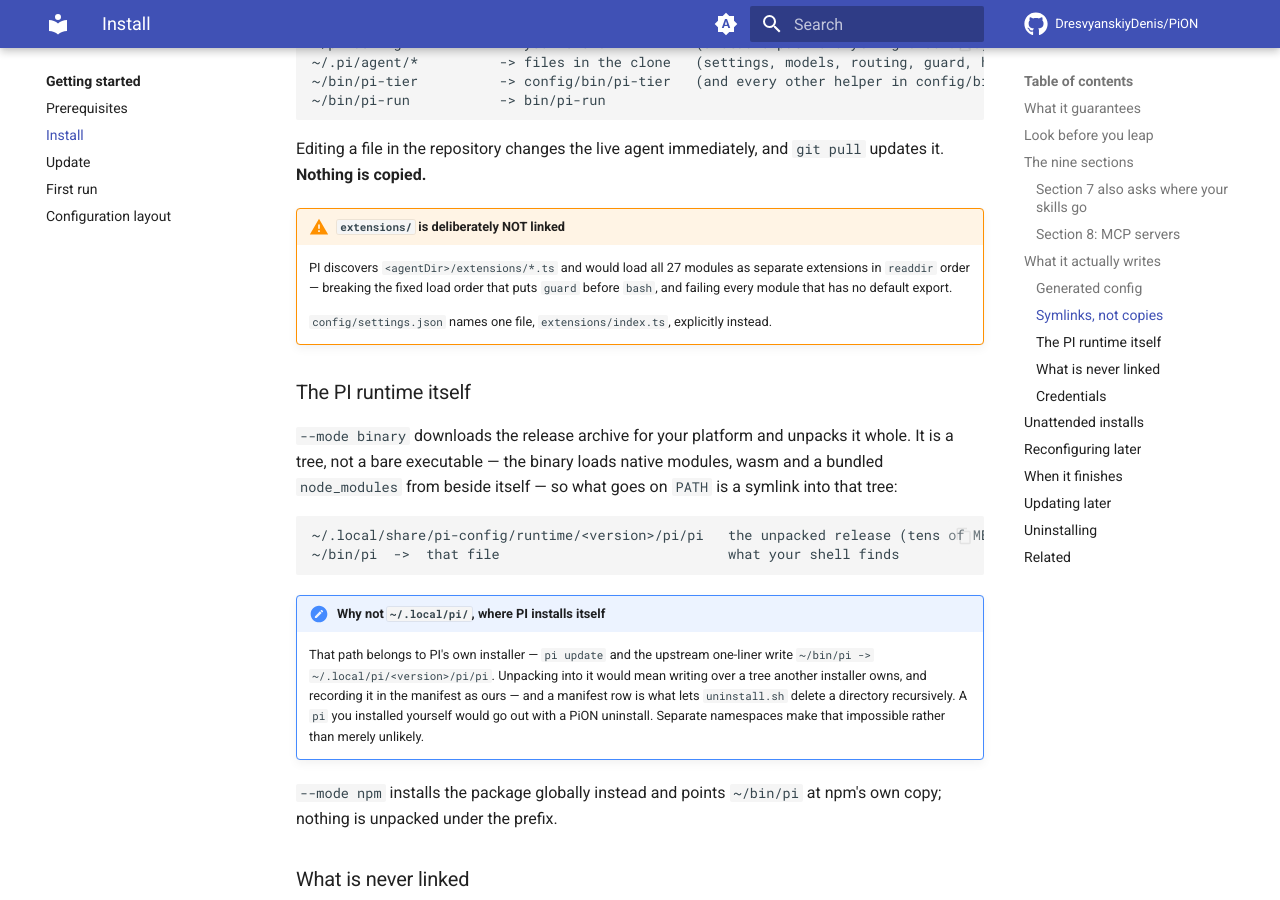
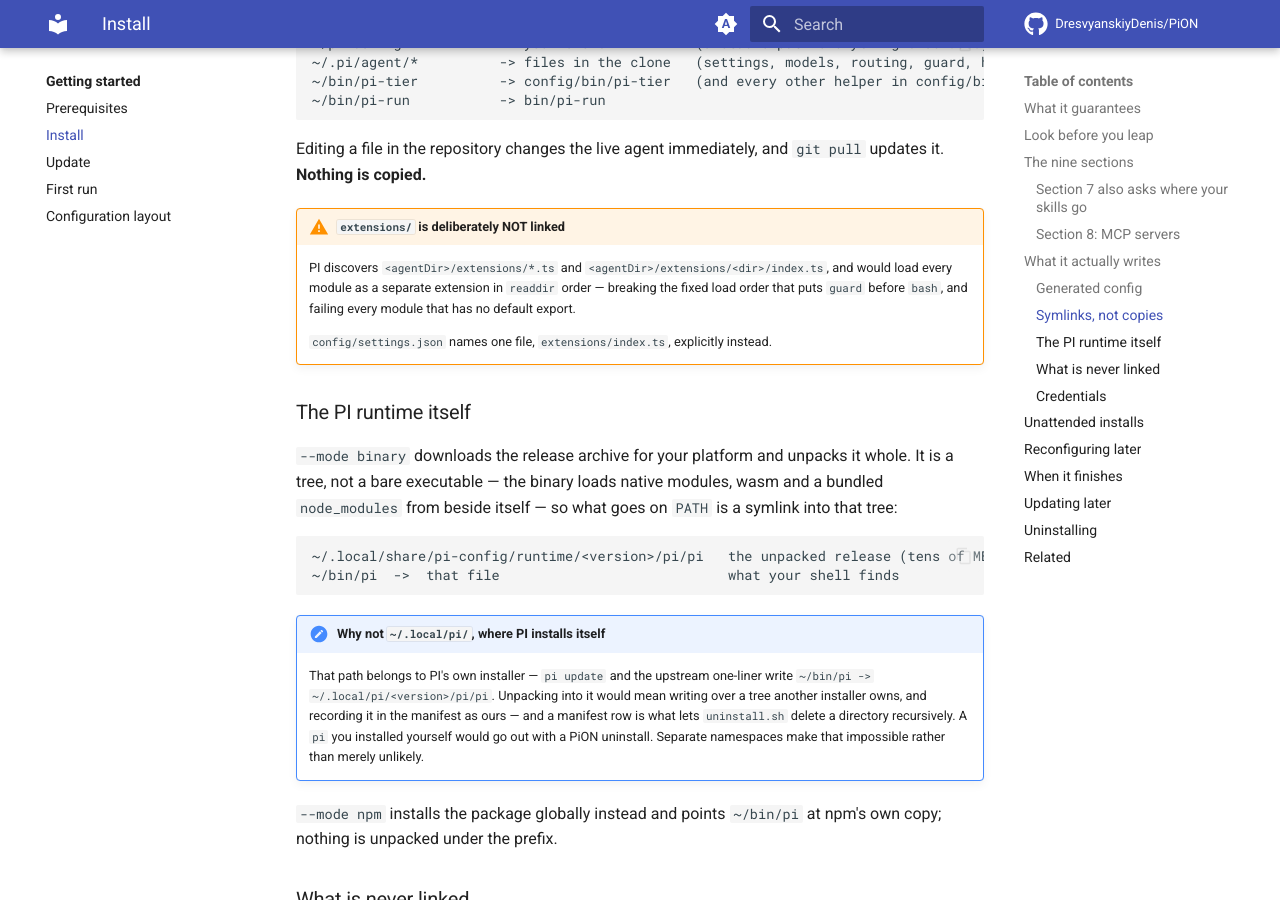
Before and after one commit to DresvyanskiyDenis/PiON, an MkDocs documentation site: the page built from docs/getting-started/install.md, in a window 1280 px wide and 900 px high, scrolled down 4511 px. Built offline with MkDocs 1.6.1 and Material for MkDocs 9.7.7, drawn with Linux system fonts in a browser that asks for light colours; comment, search, counter and statistics services are not loaded.

Commit message:
docs: land the handed-off counts and drop the gate's exception
The five corrections `docs/count-truth` could not apply itself, because a
competing branch owned the same regions of README.md and install.md: three
module counts, the invariant count in two places, and the extensions warning.

The warning gains what it was missing rather than a bigger number. PI also
discovers `<agentDir>/extensions/<dir>/index.ts`, and the sentence is about a
failure mode, so it now says "every module" and carries no count at all.

PENDING_HANDOFF is deleted with the same commit. It existed to make the
exception impossible to forget — each entry asserted the file *still* held the
stale text — and both files are now gated like every other tracked markdown.

```diff
--- a/docs/getting-started/install.md
+++ b/docs/getting-started/install.md
@@ -165,9 +165,9 @@
 **Nothing is copied.**
 
 !!! warning "`extensions/` is deliberately NOT linked"
-    PI discovers `<agentDir>/extensions/*.ts` and would load all 27 modules as separate extensions
-    in `readdir` order — breaking the fixed load order that puts `guard` before `bash`, and failing
-    every module that has no default export.
+    PI discovers `<agentDir>/extensions/*.ts` and `<agentDir>/extensions/<dir>/index.ts`, and would
+    load every module as a separate extension in `readdir` order — breaking the fixed load order
+    that puts `guard` before `bash`, and failing every module that has no default export.
 
     `config/settings.json` names one file, `extensions/index.ts`, explicitly instead.
 
```
Also changed, not shown: README.md (+5 -5 lines), 1 other file.
